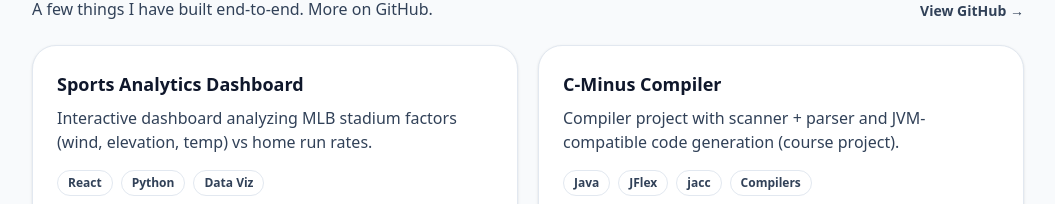
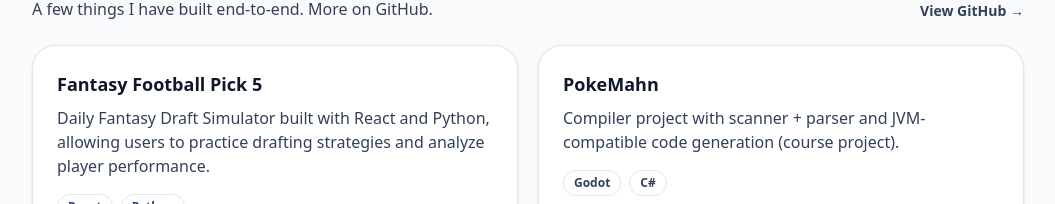
Before and after one commit to ofox24/WebPortfolio, a React (Vite) app: page / in a window 1280 px wide. Shown: the part 596-800 px from the top of the page, without its empty margins (112-1167 px from the left). Built offline with nearby package versions, Linux system fonts and the light colour scheme.

Commit message:
Update projects

```diff
--- a/src/sections/Projects.jsx
+++ b/src/sections/Projects.jsx
@@ -2,23 +2,23 @@ import { motion } from "framer-motion";
 
 const projects = [
   {
-    title: "Sports Analytics Dashboard",
+    title: "Fantasy Football Pick 5",
     description:
-      "Interactive dashboard analyzing MLB stadium factors (wind, elevation, temp) vs home run rates.",
-    stack: ["React", "Python", "Data Viz"],
+      "Daily Fantasy Draft Simulator built with React and Python, allowing users to practice drafting strategies and analyze player performance.",
+    stack: ["React", "Python"],
     links: {
       github: "https://github.com/ofox24",
       live: null,
     },
   },
   {
-    title: "C-Minus Compiler",
+    title: "PokeMahn",
     description:
       "Compiler project with scanner + parser and JVM-compatible code generation (course project).",
-    stack: ["Java", "JFlex", "jacc", "Compilers"],
+    stack: ["Godot", "C#"],
     links: {
       github: "https://github.com/ofox24",
-      live: null,
+      live: "https://github.com/ofox24/PokeMahn",
     },
   },
   {
```
